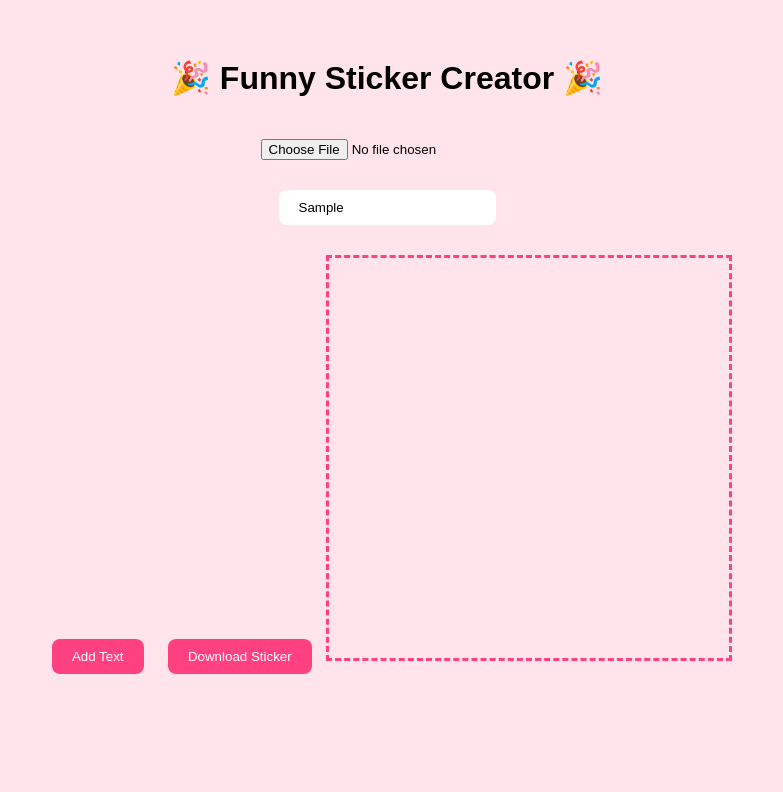
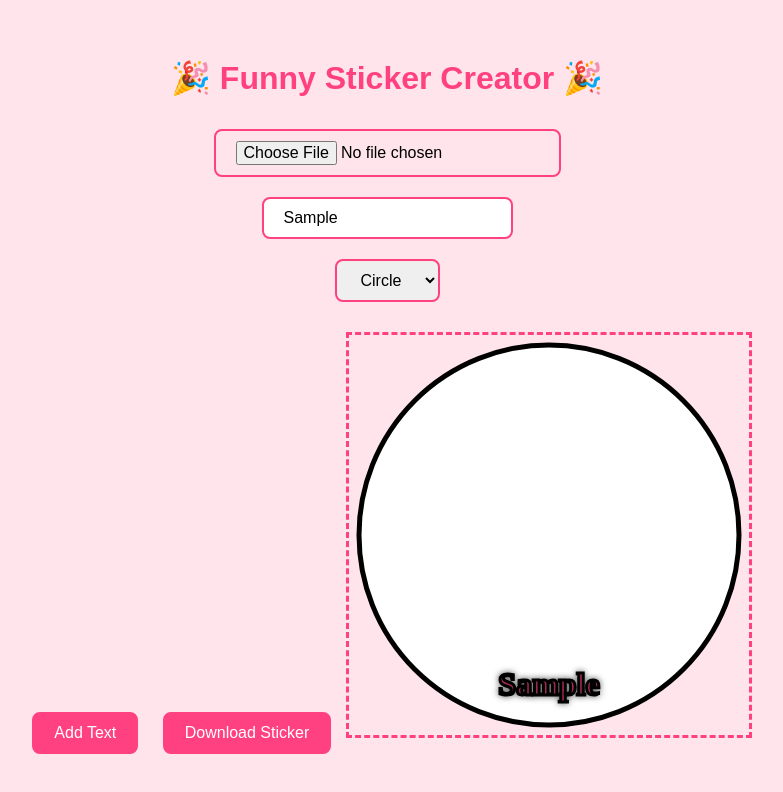
Before and after one commit to Ankushnayadkar/funny-sticker-maker, a plain HTML site: page index.html in a window 1280 px wide. Both pictures are taken after typing "Sample" into the empty fields and a click on the button "Add Text". Shown: the whole page, without its empty margins (253-1036 px from the left). Drawn offline with Linux system fonts and the light colour scheme.

Commit message:
Update index.html

```diff
--- a/index.html
+++ b/index.html
@@ -10,15 +10,20 @@
       background: #ffe4ec;
       padding: 30px;
     }
+    h1 {
+      color: #ff4081;
+    }
     canvas {
       border: 3px dashed #ff4081;
       margin-top: 20px;
+      background: transparent;
     }
-    input, button {
+    input, button, select {
       margin: 10px;
       padding: 10px 20px;
       border-radius: 8px;
-      border: none;
+      border: 2px solid #ff4081;
+      font-size: 1em;
     }
     button {
       background: #ff4081;
@@ -35,6 +40,12 @@
 
   <input type="file" id="upload" accept="image/*"><br>
   <input type="text" id="textInput" placeholder="Add funny text!"><br>
+
+  <!-- Template selector -->
+  <select id="templateSelect">
+    <option value="circle">Circle</option>
+    <option value="star">Star</option>
+  </select><br>
 
   <button onclick="addText()">Add Text</button>
   <button onclick="downloadSticker()">Download Sticker</button>
@@ -53,25 +64,74 @@
         const img = new Image();
         img.onload = function() {
           uploadedImage = img;
-          ctx.clearRect(0, 0, canvas.width, canvas.height);
-          ctx.drawImage(img, 0, 0, canvas.width, canvas.height);
+          drawSticker(); // draw immediately
         }
         img.src = event.target.result;
       }
       reader.readAsDataURL(file);
     });
 
+    function drawSticker(text = "") {
+      ctx.clearRect(0, 0, canvas.width, canvas.height);
+      const template = document.getElementById("templateSelect").value;
+
+      // Circle template
+      if (template === "circle") {
+        ctx.beginPath();
+        ctx.arc(canvas.width/2, canvas.height/2, canvas.width/2 - 10, 0, Math.PI * 2);
+        ctx.fillStyle = "#fff";
+        ctx.fill();
+        ctx.strokeStyle = "#000";
+        ctx.lineWidth = 5;
+        ctx.stroke();
+      }
+
+      // Star template
+      if (template === "star") {
+        ctx.fillStyle = "#fff";
+        ctx.beginPath();
+        for (let i = 0; i < 5; i++) {
+          ctx.lineTo(
+            canvas.width/2 + 100 * Math.cos((18 + i*72) * Math.PI/180),
+            canvas.height/2 - 100 * Math.sin((18 + i*72) * Math.PI/180)
+          );
+          ctx.lineTo(
+            canvas.width/2 + 40 * Math.cos((54 + i*72) * Math.PI/180),
+            canvas.height/2 - 40 * Math.sin((54 + i*72) * Math.PI/180)
+          );
+        }
+        ctx.closePath();
+        ctx.fill();
+        ctx.strokeStyle = "#000";
+        ctx.lineWidth = 5;
+        ctx.stroke();
+      }
+
+      // Draw uploaded image inside template
+      if (uploadedImage) {
+        ctx.save();
+        ctx.clip();
+        ctx.drawImage(uploadedImage, 0, 0, canvas.width, canvas.height);
+        ctx.restore();
+      }
+
+      // Add text with outline + shadow
+      if (text) {
+        ctx.font = "bold 32px Comic Sans MS";
+        ctx.textAlign = "center";
+        ctx.fillStyle = "#ff4081";
+        ctx.strokeStyle = "#000";
+        ctx.lineWidth = 3;
+        ctx.shadowColor = "rgba(0,0,0,0.5)";
+        ctx.shadowBlur = 6;
+        ctx.fillText(text, canvas.width/2, canvas.height - 40);
+        ctx.strokeText(text, canvas.width/2, canvas.height - 40);
+      }
+    }
+
     function addText() {
-      if (!uploadedImage) {
-        alert("Upload an image first!");
-        return;
-      }
       const text = document.getElementById("textInput").value;
-      ctx.drawImage(uploadedImage, 0, 0, canvas.width, canvas.height);
-      ctx.font = "30px Comic Sans MS";
-      ctx.fillStyle = "#ff4081";
-      ctx.textAlign = "center";
-      ctx.fillText(text, canvas.width / 2, canvas.height - 30);
+      drawSticker(text);
     }
 
     function downloadSticker() {
```
